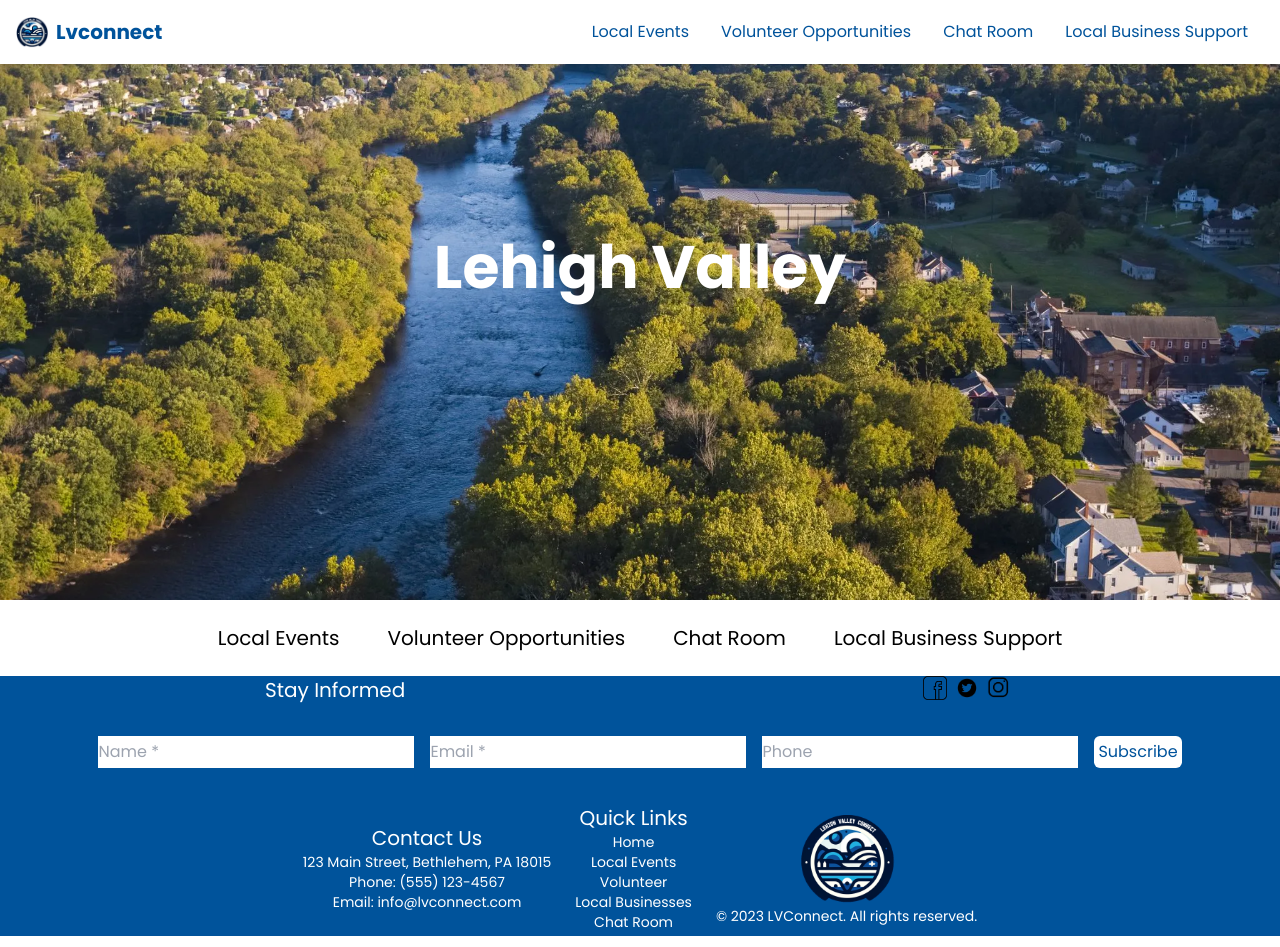
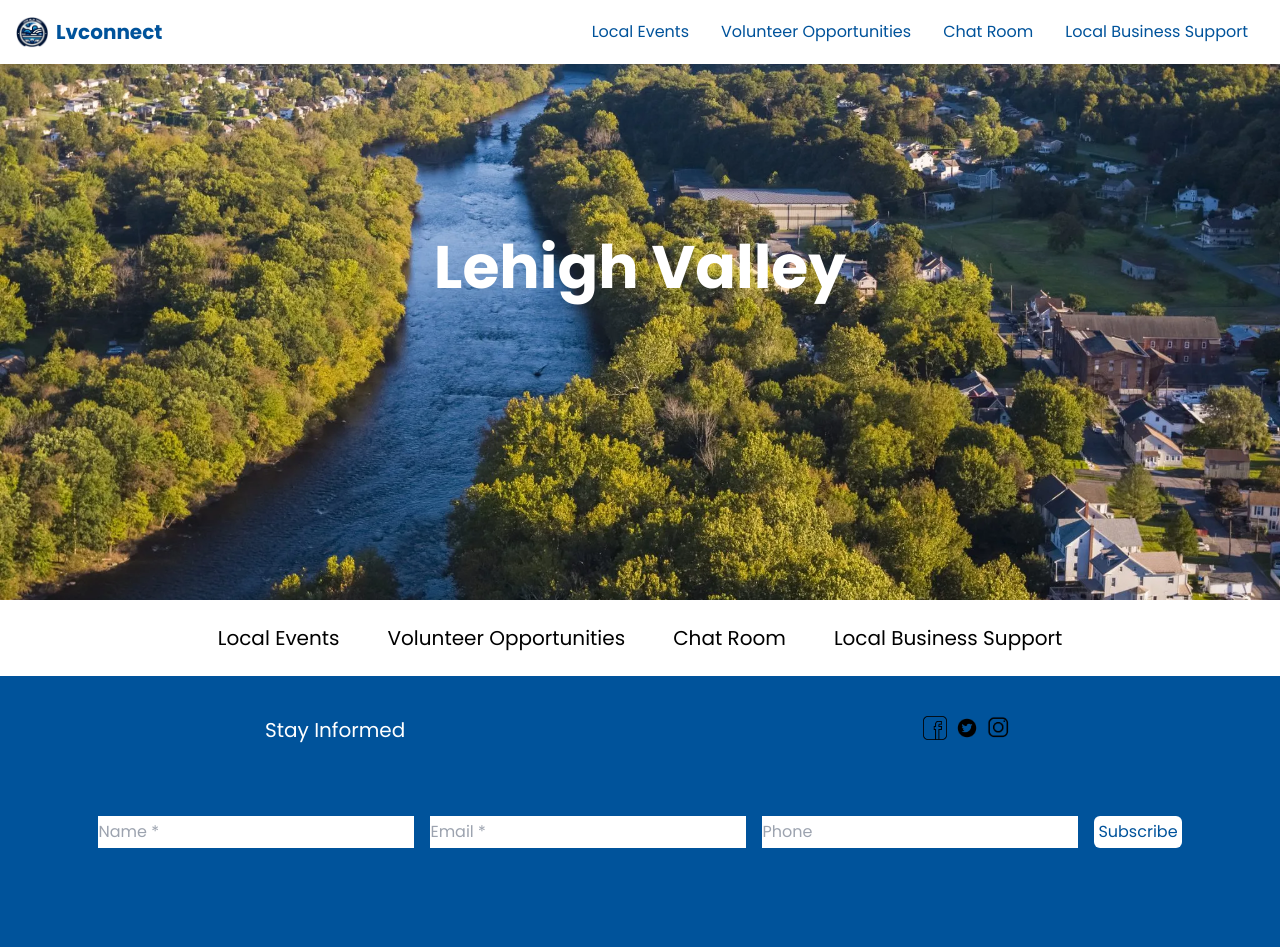
Before and after one commit to anvu21/lv-connect, a React (Vite) app in the folder frontend/webpage/: page /main in a window 1280 px wide. Shown: the top 947 px of the page. Built offline with nearby package versions, Linux system fonts and the light colour scheme; the HTML template or start-up script is replaced by a standard one.

Commit message:
Add more empty space to footer

```diff
--- a/frontend/webpage/src/component/Footer.jsx
+++ b/frontend/webpage/src/component/Footer.jsx
@@ -10,8 +10,8 @@ const Footer = (props) => {
 
   return (
     <>
-    <footer className="flex flex-col justify-around items-center m-0 text-white " style={{position:"absolute", left:0, right:0, backgroundColor:"#00539b"}}>
-      <div className='flex justify-between' style={{width:"750px"}}>
+    <footer className="flex flex-col justify-around items-center m-0 text-white py-5" style={{position:"absolute", left:0, right:0, backgroundColor:"#00539b"}}>
+      <div className='flex justify-between py-5' style={{width:"750px"}}>
         <h3 className='text-xl'>Stay Informed</h3>
         <div className="flex">
           <a href="https://www.facebook.com"><img className='w-6 mx-1' src={Facebook} alt="facebook" /></a>
@@ -19,13 +19,13 @@ const Footer = (props) => {
           <a href="https://www.instagram.com"><img className='w-6 mx-1' src={Instagram} alt="instagram" /></a>
         </div>
       </div>
-      <div className='flex my-8' style={{color:"#00539b"}}>
+      <div className='flex my-8 py-5' style={{color:"#00539b"}}>
         <input className='mx-2' required placeholder='Name *' />
         <input className='mx-2' required placeholder='Email *' />
         <input className='mx-2' placeholder='Phone' />
         <button className='rounded-md mx-2 p-1 bg-white'>Subscribe</button>
       </div>
-      <div className="flex justify-between items-center  max-w-5xl text-sm">
+      <div className="flex justify-between items-center  max-w-5xl text-sm py-10">
         <div className="mx-3 my-1">
           <h3 className='text-xl'>Contact Us</h3>
           <p>123 Main Street, Bethlehem, PA 18015</p>
```
